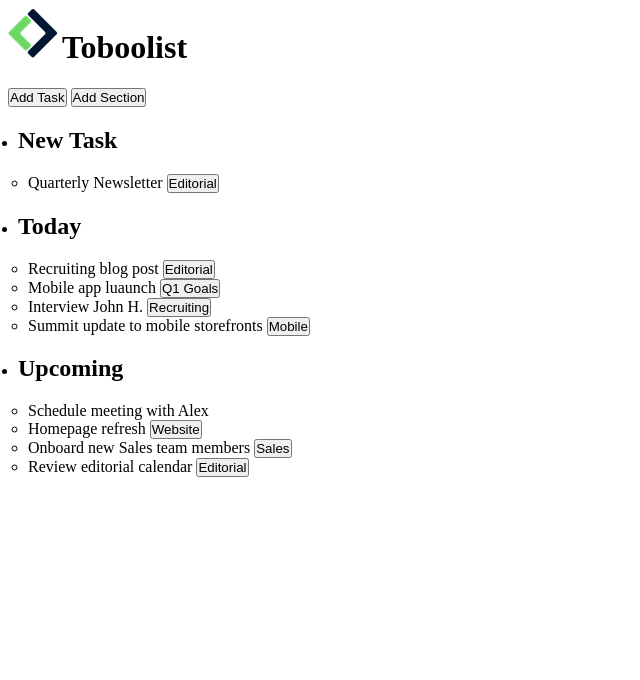
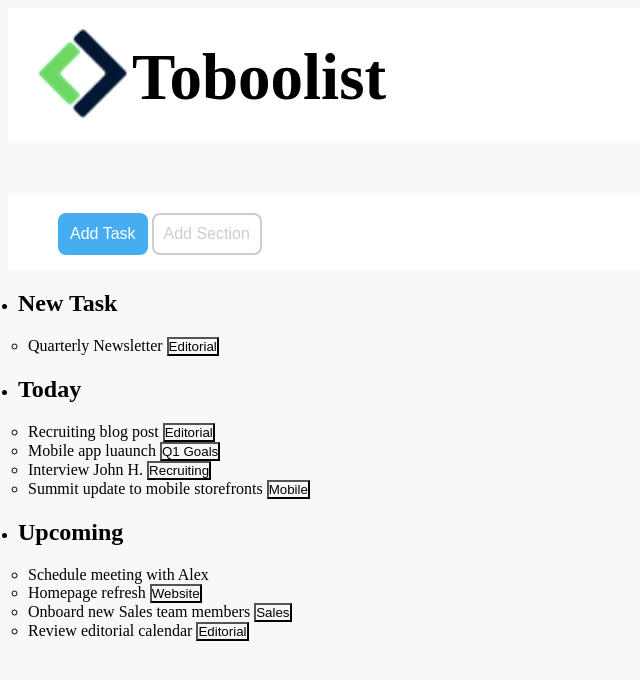
Before and after one commit to giovannitamburini/html-css-toboolist, a plain HTML site: page index.html in a window 1280 px wide. Shown: the whole page, without its empty margins (0-640 px from the left). Drawn offline with Linux system fonts and the light colour scheme.

Commit message:
completamento header e nav

```diff
--- a/index.html
+++ b/index.html
@@ -11,13 +11,13 @@
 
  <body>
     <header>
-        <img src="img/Logo.png" alt="logo">
+        <img id="logo" src="img/Logo.png" alt="logo">
         <h1>Toboolist</h1>
     </header>
 
     <nav>
-        <button>Add Task</button>
-        <button>Add Section</button>
+        <button id="button-blue" class="button-1">Add Task</button>
+        <button class="button-1">Add Section</button>
     </nav>
 
     <main>
--- a/style.css
+++ b/style.css
@@ -2,10 +2,52 @@
     /* margin: 0; */
     padding: 0;
     box-sizing: border-box;
+    background-color: #F6F8F9;
+}
+
+header {
+    background-color: white;
+    margin-bottom: 50px;
+    padding-top: 20px;
+    padding-bottom: 18px;
+    padding-left: 30px;
+
+}
+
+header #logo{
+    height: 90px;
+    background-color: white;
 }
 
 header h1 {
     display: inline-block;
+    line-height:10px;
+    vertical-align:top;
+    font-size: 65px;
+    background-color: white;
+}
+
+
+nav {
+    background-color: white;
+    padding-top: 20px;
+    padding-bottom: 15px;
+    padding-left: 50px;
+}
+
+.button-1 {
+    font-size: 16px;
+    color: #C8CED3;
+    padding: 10px;
+    border: 2px solid #C8CED3;
+    background-color: white;
+    border-radius: 8px;
+}
+
+#button-blue {
+    background-color: #47adf1;
+    border: 2px solid #47adf1;
+    color: white;
 }
 
 ul {
```
